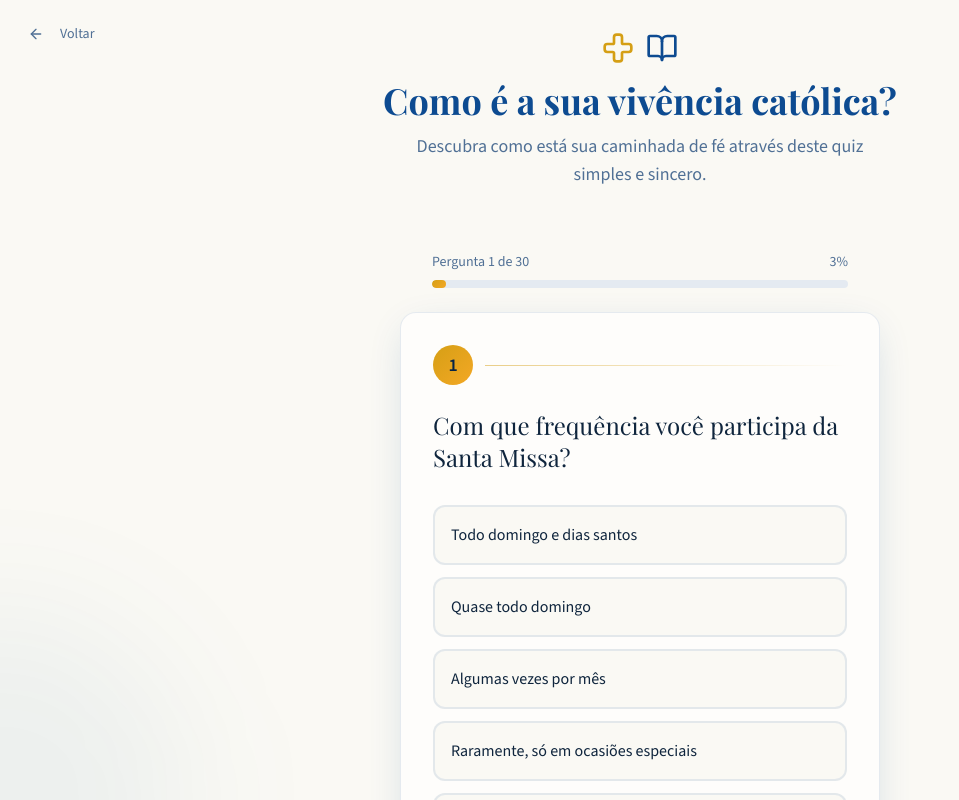
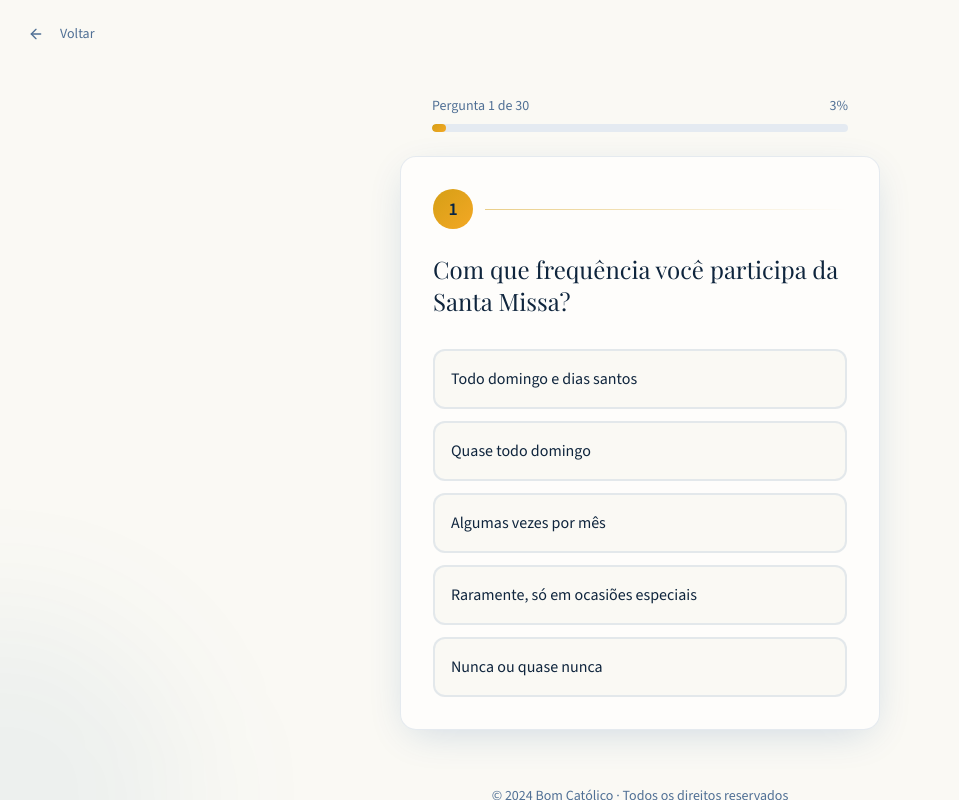
Before and after one commit to ademilsontmr/faith-journey-check, a React (Vite) app: page /quiz in a window 1280 px wide. Shown: the top 800 px of the page, without its empty margins (0-959 px from the left). Built offline with nearby package versions, Linux system fonts and the light colour scheme; the HTML template or start-up script is replaced by a standard one.

Commit message:
Visual edit in Lovable
Edited UI in Lovable

```diff
--- a/src/components/quiz/QuizHeader.tsx
+++ b/src/components/quiz/QuizHeader.tsx
@@ -1,18 +1,8 @@
 import { Cross, BookOpen } from "lucide-react";
+export function QuizHeader() {
+  return <header className="text-center py-8 px-4 animate-fade-in">
 
-export function QuizHeader() {
-  return (
-    <header className="text-center py-8 px-4 animate-fade-in">
-      <div className="flex items-center justify-center gap-3 mb-4">
-        <Cross className="w-8 h-8 text-accent" />
-        <BookOpen className="w-8 h-8 text-primary" />
-      </div>
-      <h1 className="font-display text-3xl md:text-4xl font-bold text-primary mb-3">
-        Como é a sua vivência católica?
-      </h1>
-      <p className="text-muted-foreground text-lg max-w-md mx-auto">
-        Descubra como está sua caminhada de fé através deste quiz simples e sincero.
-      </p>
-    </header>
-  );
+
+
+    </header>;
 }
```
